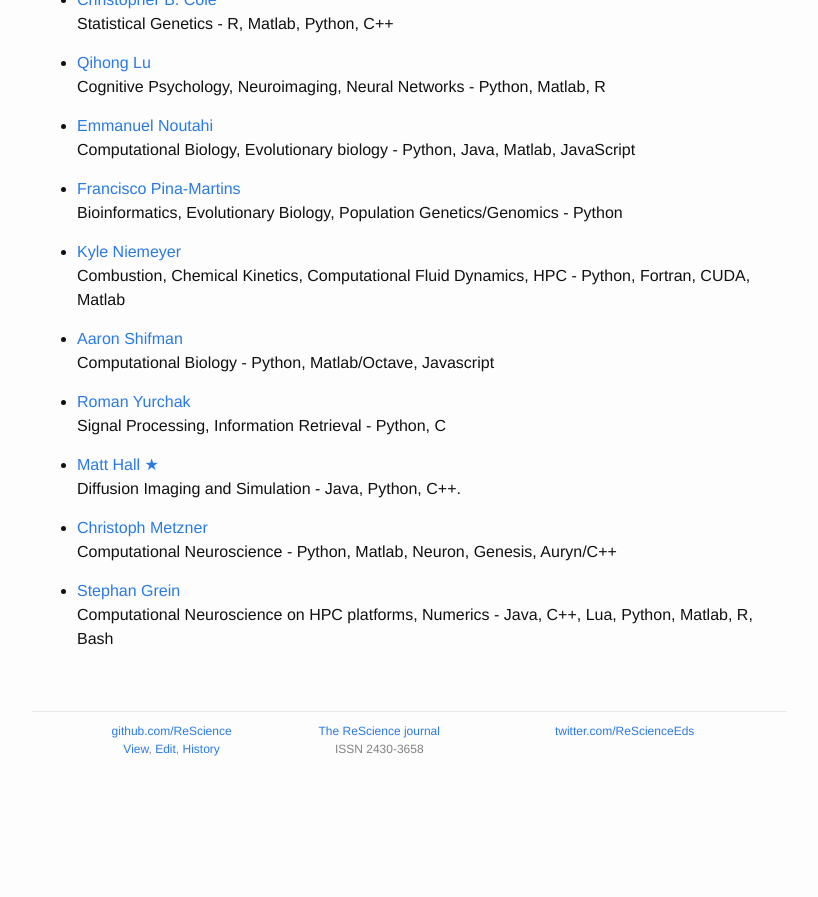
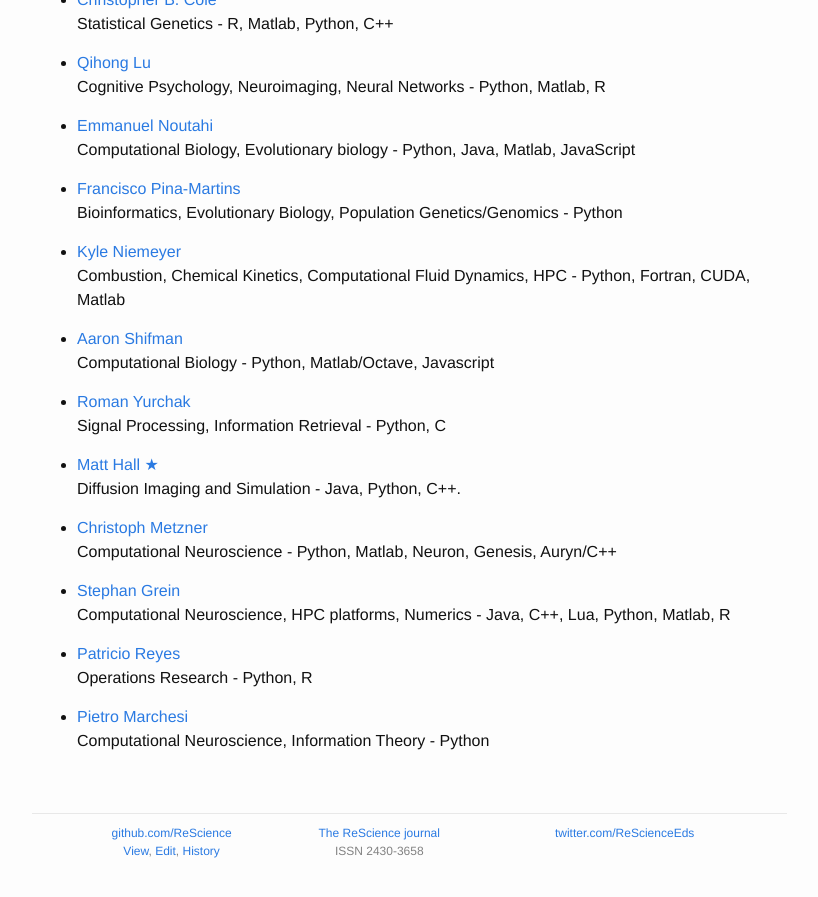
Before and after one commit to ReScience/rescience.github.io, a Jekyll site: the page built from 04-board.md, in a window 1280 px wide and 900 px high, scrolled down 4338 px. Shown: the top 897 px of the window, without its empty margins (223-1041 px from the left). Built offline with Jekyll 4.4.1, drawn with Linux system fonts in a browser that asks for light colours; our own code applies the rules of GitHub Pages for plain Markdown files; before the commit the page ends 5136 px from its top, so only the background shows below that.

Commit message:
Updated board

```diff
--- a/04-board.md
+++ b/04-board.md
@@ -248,4 +248,10 @@ accepts submissions in other open source languages.
   Computational Neuroscience - Python, Matlab, Neuron, Genesis, Auryn/C++
 
 * [Stephan Grein](https://github.com/stephanmg)
-  Computational Neuroscience on HPC platforms, Numerics - Java, C++, Lua, Python, Matlab, R, Bash
+  Computational Neuroscience, HPC platforms, Numerics - Java, C++, Lua, Python, Matlab, R
+
+* [Patricio Reyes](https://github.com/pareyesv)
+  Operations Research - Python, R
+
+* [Pietro Marchesi](https://github.com/pietromarchesi)
+  Computational Neuroscience, Information Theory - Python
```
